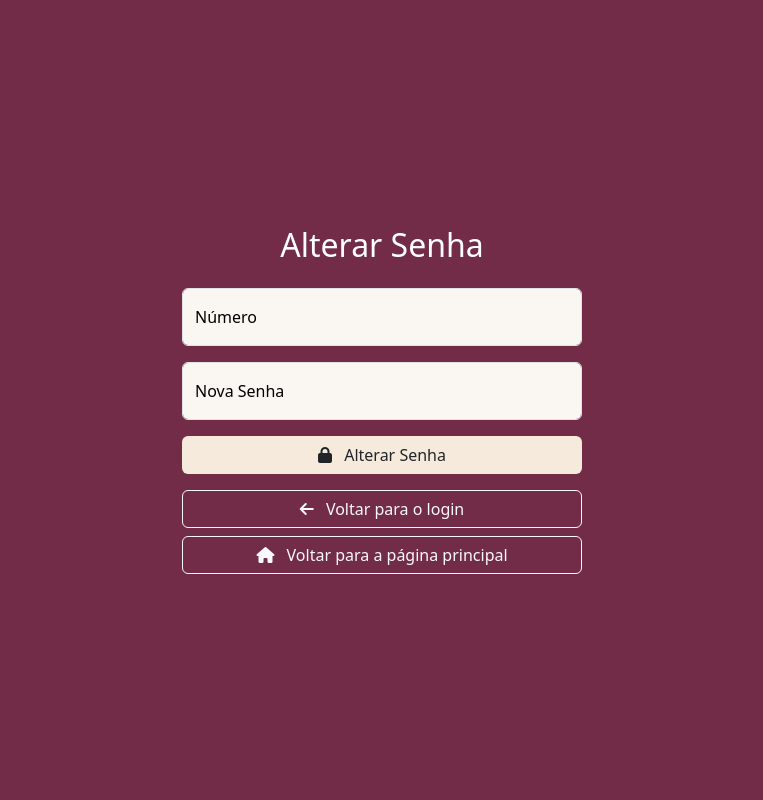
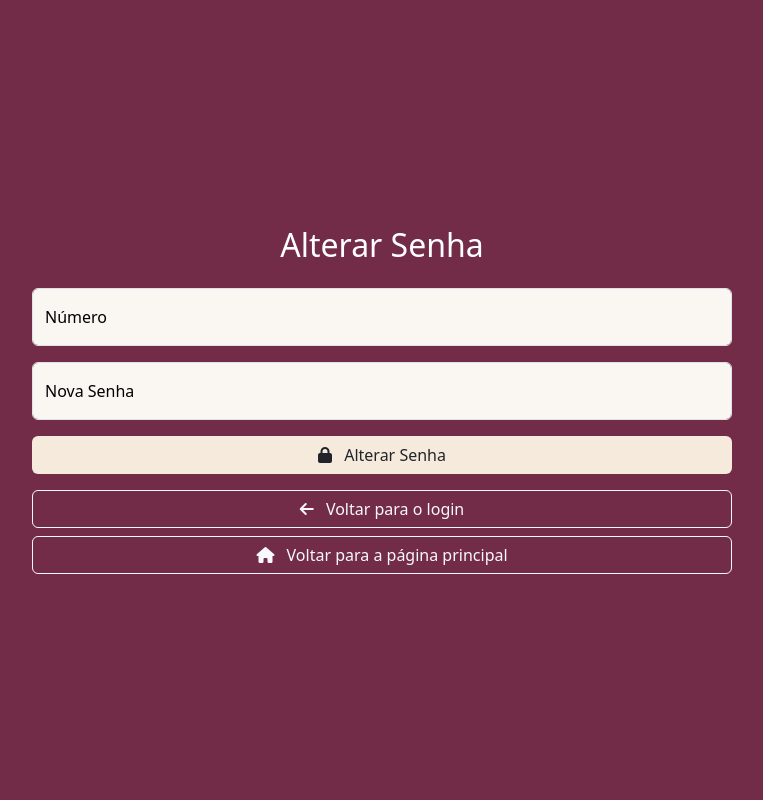
Before and after one commit to Forfada/tcc_site, a PHP site: page /inc/alterar_senha.php in a window 1280 px wide. Shown: the whole page, without its empty margins (258-1021 px from the left). Run offline with PHP 8.4, Linux system fonts and the light colour scheme; some libraries are stand-ins or nearby versions.

Commit message:
Update style.css

```diff
--- a/css/style.css
+++ b/css/style.css
@@ -520,7 +520,7 @@ section.sobre{
     .cadastro-container {
         display: flex;
         min-height: 100vh;
-        background-color: #fff;
+        background-color: var(--cor2);
     }
 
     .cadastro-left, .cadastro-right {
@@ -556,7 +556,7 @@ section.sobre{
 
     .cadastro-card {
         width: 100%;
-        max-width: 400px;
+        max-width: 700px;
     }
 
 
```
